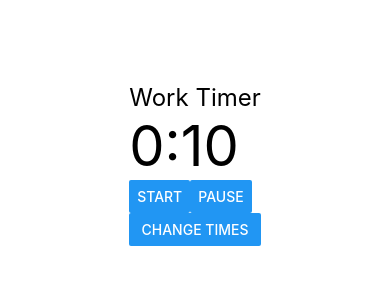
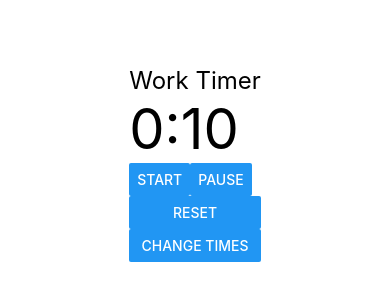
Before and after one commit to mcarson24/pomodoro-timer, a React Native app: screen / in a window 390 px wide. Shown: the part 258-558 px from the top of the page. Built offline with nearby package versions, Linux system fonts and the light colour scheme.

Commit message:
Add reset button

```diff
--- a/components/Timer.js
+++ b/components/Timer.js
@@ -91,6 +91,13 @@ export default class Timer extends React.Component {
   	this.pause()
   }
 
+  reset = () => {
+  	this.setState(prevState => ({
+  		currentTime: prevState.workMode ? prevState.desiredWorkTime : prevState.desiredBreakTime,
+  	}))
+  	this.pause()
+  }
+
   toggleInputs = () => {
   	this.setState(prevState => ({
   		showInputs: !prevState.showInputs
@@ -108,6 +115,7 @@ export default class Timer extends React.Component {
 		          <Button title="Start" onPress={this.countdown} />
 		          <Button title="Pause" onPress={this.pause} />
 		        </View>
+		        <Button title="Reset" onPress={this.reset} />
 	        </View>
 				)}
         { this.state.currentTime === 0 && (
```
